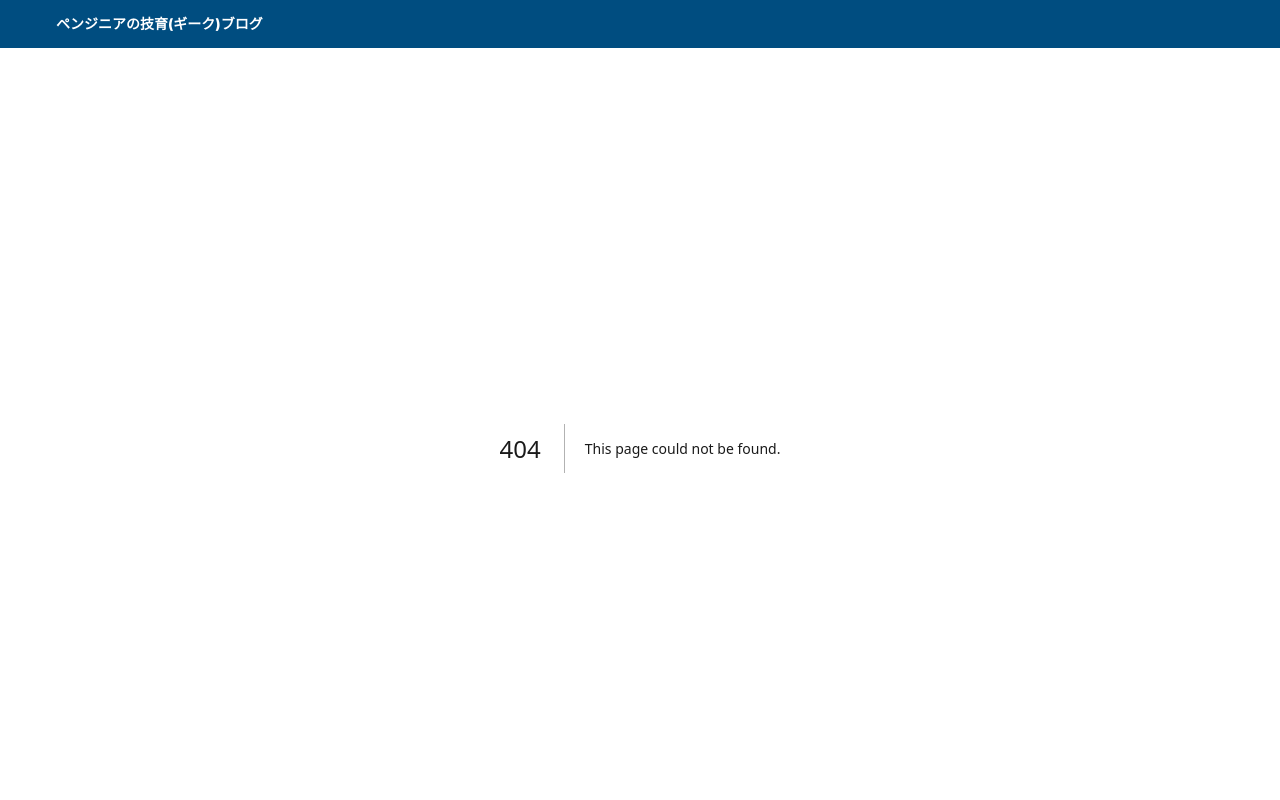
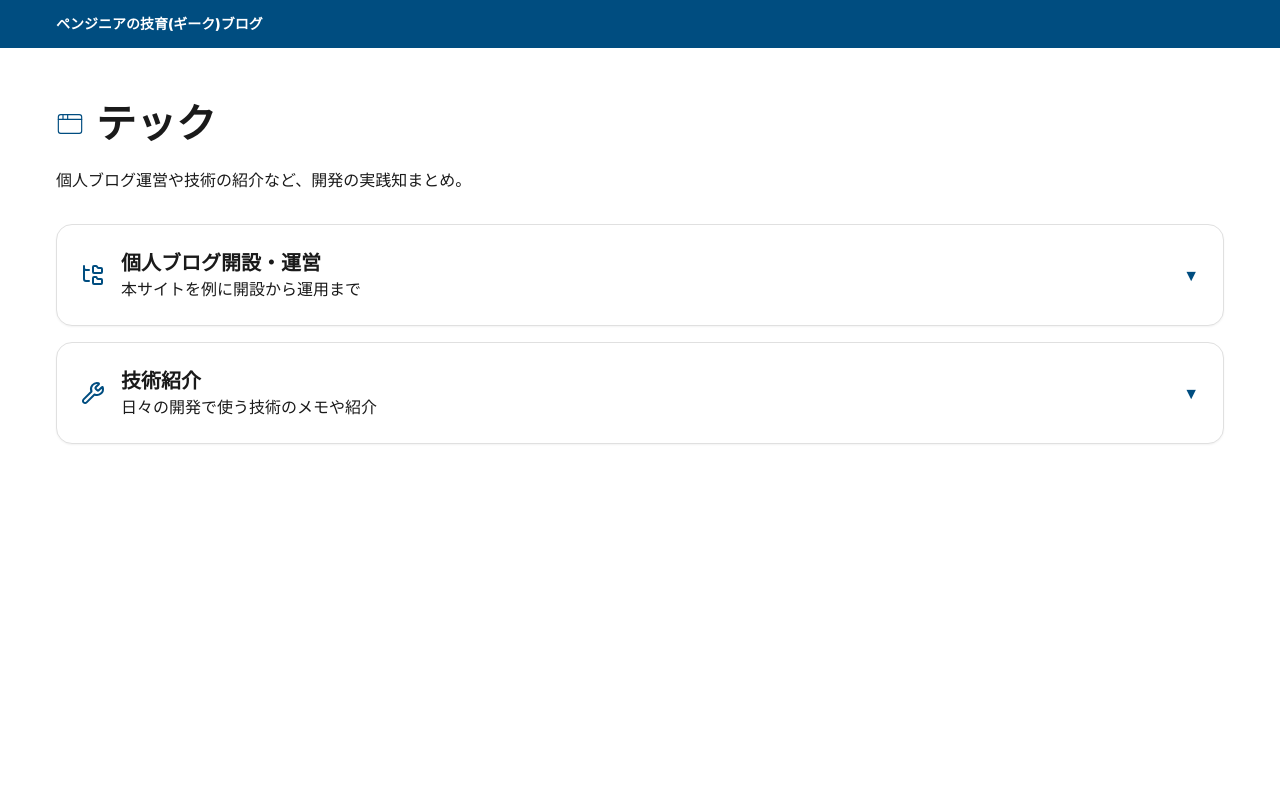
Before and after one commit to pengineer-geek/geek-blog, a Next.js app: page /categories/tech in a window 1280 px wide. Before the commit this address had no page. Shown: the top 800 px of the page. Built offline with nearby package versions, Linux system fonts and the light colour scheme.

Commit message:
add contents tech

```diff
--- /dev/null
+++ b/src/app/_components/accordion-tech.tsx
@@ -0,0 +1,151 @@
+"use client";
+
+import { useState } from "react";
+import Link from "next/link";
+import { IconBlog, IconWrench } from "@/app/_components/icons";
+
+type Post = { title: string; href: string };
+type Sub = { key: string; title: string; posts: Post[] };
+type Section = {
+  key: string;
+  title: string;
+  desc: string;
+  icon: React.ReactNode;
+  subs: Sub[];
+};
+
+const sections: Section[] = [
+  {
+    key: "blog",
+    title: "個人ブログ開設・運営",
+    desc: "本サイトを例に開設から運用まで",
+    icon: <IconBlog className="h-6 w-6" />,
+    subs: [
+      {
+        key: "how-to-start",
+        title: "個人サイトの始め方 (エンジニア向け)",
+        posts: [{ title: "はじめの一歩: 技術ブログを立ち上げる", href: "#" }],
+      },
+      {
+        key: "operation",
+        title: "運用のあれこれ",
+        posts: [{ title: "デプロイ・保守・改善の実際", href: "#" }],
+      },
+    ],
+  },
+  {
+    key: "tech-intro",
+    title: "技術紹介",
+    desc: "日々の開発で使う技術のメモや紹介",
+    icon: <IconWrench className="h-6 w-6" />,
+    subs: [
+      {
+        key: "web",
+        title: "Webエンジニア",
+        posts: [{ title: "Next.js で作るモダンWebアプリ", href: "#" }],
+      },
+      {
+        key: "automation",
+        title: "業務効率化",
+        posts: [{ title: "日常業務を自動化する小技集", href: "#" }],
+      },
+    ],
+  },
+];
+
+export default function AccordionTech() {
+  const [openSection, setOpenSection] = useState<string | null>(null);
+  const [openSub, setOpenSub] = useState<string | null>(null);
+
+  const toggleSection = (key: string) => {
+    setOpenSection((prev) => (prev === key ? null : key));
+    setOpenSub(null);
+  };
+
+  const toggleSub = (sectionKey: string, subKey: string) => {
+    const k = `${sectionKey}:${subKey}`;
+    setOpenSub((prev) => (prev === k ? null : k));
+  };
+
+  return (
+    <div className="space-y-4">
+      {sections.map((sec) => {
+        const isOpen = openSection === sec.key;
+        return (
+          <div
+            key={sec.key}
+            className="rounded-2xl border border-border bg-white shadow-sm"
+          >
+            {/* 大項目ヘッダ */}
+            <button
+              onClick={() => toggleSection(sec.key)}
+              className="flex w-full items-center justify-between p-6 text-left"
+              aria-expanded={isOpen}
+            >
+              <div className="flex items-center gap-4">
+                <div className="text-primary">{sec.icon}</div>
+                <div>
+                  <h3 className="text-xl font-extrabold text-text">
+                    {sec.title}
+                  </h3>
+                  <p className="text-text/70">{sec.desc}</p>
+                </div>
+              </div>
+              <span className="ml-4 text-primary">{isOpen ? "▲" : "▼"}</span>
+            </button>
+
+            {/* 中項目リスト */}
+            {isOpen && (
+              <div className="px-6 pb-6">
+                <ul className="space-y-2">
+                  {sec.subs.map((sub) => {
+                    const subKey = `${sec.key}:${sub.key}`;
+                    const subOpen = openSub === subKey;
+                    return (
+                      <li
+                        key={sub.key}
+                        className="rounded-xl border border-border/70 bg-white"
+                      >
+                        {/* 中項目ヘッダ */}
+                        <button
+                          onClick={() => toggleSub(sec.key, sub.key)}
+                          className="flex w-full items-center justify-between rounded-xl p-3 text-left hover:bg-primary/5"
+                          aria-expanded={subOpen}
+                        >
+                          <span className="font-medium text-text">
+                            {sub.title}
+                          </span>
+                          <span className="text-primary">
+                            {subOpen ? "▲" : "▼"}
+                          </span>
+                        </button>
+
+                        {/* 記事一覧 */}
+                        {subOpen && (
+                          <div className="px-4 pb-3">
+                            <ul className="space-y-1">
+                              {sub.posts.map((p, i) => (
+                                <li key={i}>
+                                  <Link
+                                    href={p.href}
+                                    className="block rounded-lg px-3 py-2 text-text/80 transition hover:bg-primary/5 hover:text-primary"
+                                  >
+                                    {p.title}
+                                  </Link>
+                                </li>
+                              ))}
+                            </ul>
+                          </div>
+                        )}
+                      </li>
+                    );
+                  })}
+                </ul>
+              </div>
+            )}
+          </div>
+        );
+      })}
+    </div>
+  );
+}
--- /dev/null
+++ b/src/app/categories/tech/page.tsx
@@ -0,0 +1,21 @@
+// src/app/categories/tech/page.tsx
+import AccordionTech from "@/app/_components/accordion-tech";
+import { IconTech } from "@/app/_components/icons"; // 既存のテック用アイコンがあれば
+
+export default function Page() {
+  return (
+    <main className="container py-10 md:py-14">
+      <div className="mb-6 flex items-center gap-3">
+        <span className="text-primary">
+          <IconTech className="h-7 w-7" />
+        </span>
+        <h1 className="text-4xl font-extrabold text-text md:text-5xl">テック</h1>
+      </div>
+      <p className="mb-8 text-text/70">
+        個人ブログ運営や技術の紹介など、開発の実践知まとめ。
+      </p>
+
+      <AccordionTech />
+    </main>
+  );
+}
```
